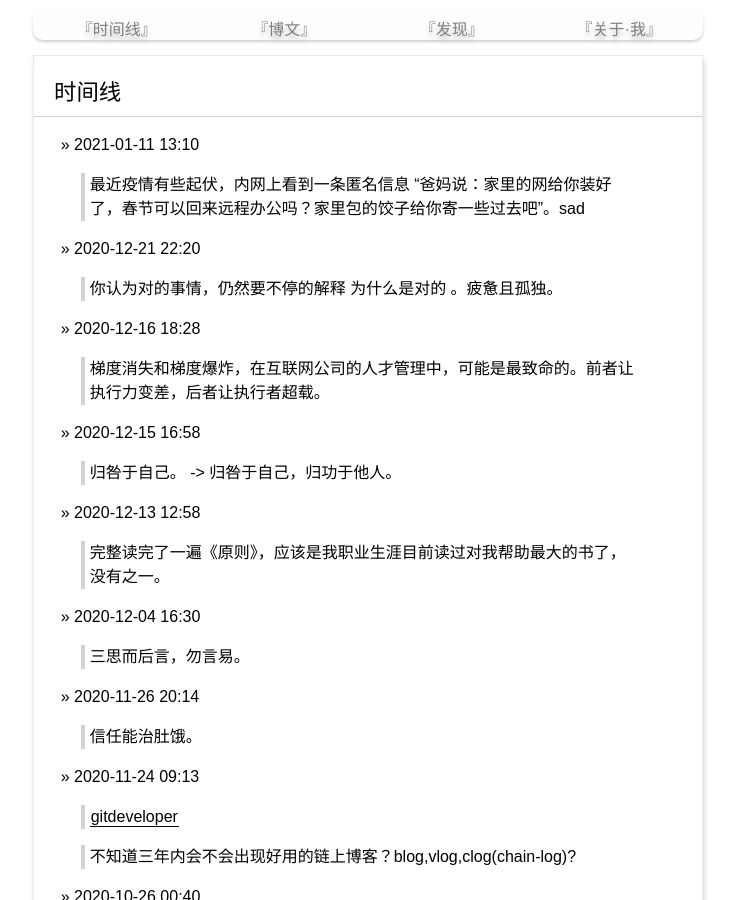
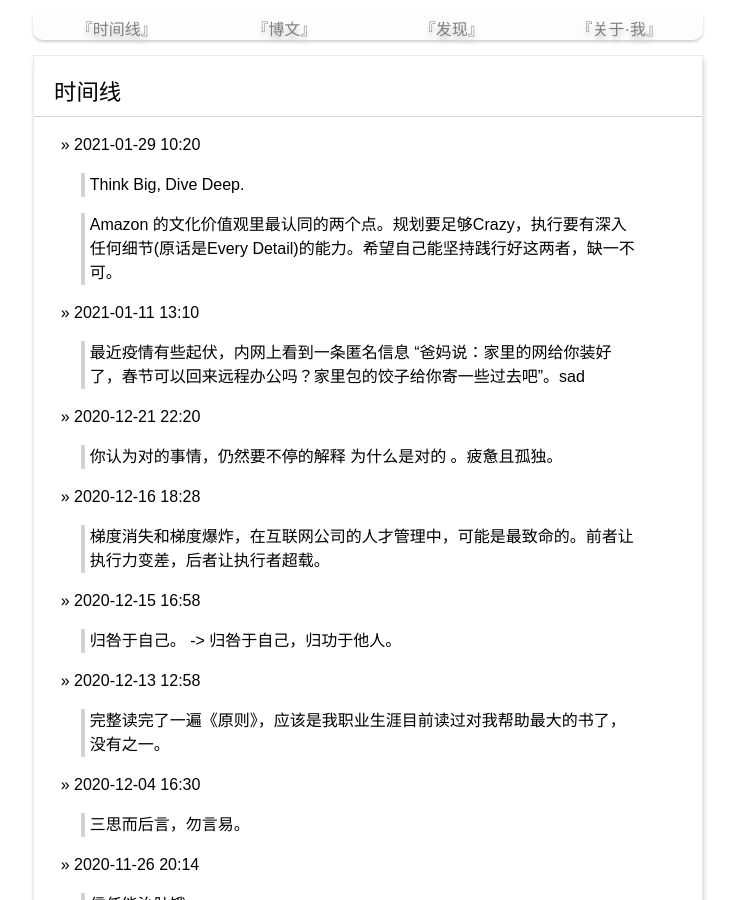
Before and after one commit to yanyiwu/blog, a Jekyll site: the page built from index.md, in a window 1280 px wide and 900 px high. Shown: the whole window, without its empty margins (272-1009 px from the left). Built offline with Jekyll 4.4.1, drawn with Linux system fonts in a browser that asks for light colours; Markdown is read by kramdown in place of the engine named in the settings; comment, search, counter and statistics services are not loaded.

Commit message:
Think Big, Dive Deep.

```diff
--- a/index.md
+++ b/index.md
@@ -2,6 +2,12 @@
 layout: posting
 title: 时间线
 ---
+
+&raquo; 2021-01-29 10:20
+
+> Think Big, Dive Deep.
+
+> Amazon 的文化价值观里最认同的两个点。规划要足够Crazy，执行要有深入任何细节(原话是Every Detail)的能力。希望自己能坚持践行好这两者，缺一不可。
 
 &raquo; 2021-01-11 13:10
 
```
